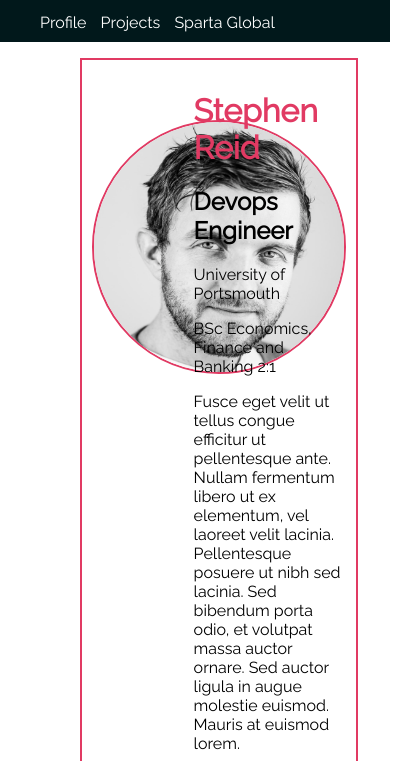
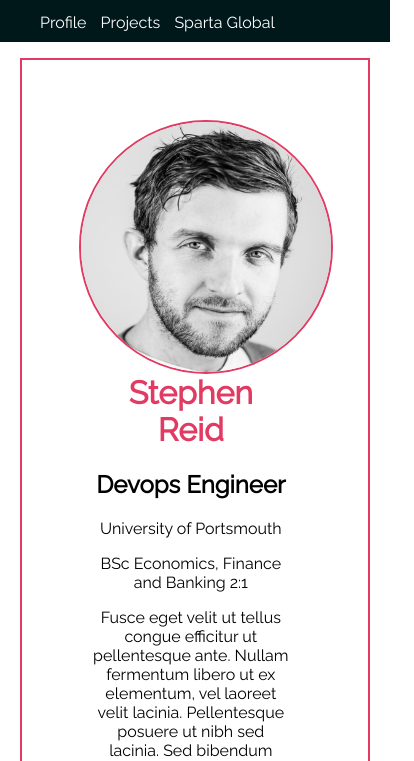
Before and after one commit to LEGreen1984/Media-Screen-Homework, a plain HTML site: page index.html in a window 390 px wide. Shown: the part 50-811 px from the top of the page, 414 px wide, since content can reach past the window. Drawn offline with Linux system fonts and the light colour scheme.

Commit message:
initial changes made

```diff
--- a/css/global.css
+++ b/css/global.css
@@ -45,3 +45,16 @@ body {
 .main-content {
   margin: 0 80px;
 }
+
+@media screen and (max-width: 415px){
+  .main-content {margin: 0 20px;
+  }
+    .right {
+    text-align: center;
+    width: 60%;
+    position: center;
+    position: relative;
+    left: 61px;
+    float: none;
+}
+}
--- a/css/index.css
+++ b/css/index.css
@@ -30,3 +30,24 @@ header, .experience {
 	border: 2px solid #E13A63;
 	padding: 10px;
 }
+
+@media screen and (max-width: 415px){
+  .main-content {margin: 0 20px;
+  }
+    .right {
+    text-align: center;
+    width: 60%;
+    position: center;
+    position: relative;
+    left: 61px;
+    float: none;
+}
+#headshot {
+	display: block;
+	text-align: center;
+	margin: 50px auto 0;
+	border: 2px solid #E13A63;
+	position: relative;
+	left: 47px;
+}
+}
--- a/index.html
+++ b/index.html
@@ -2,7 +2,7 @@
 <html lang="en">
 <head>
   <title>Stephen Reid</title>
-
+<meta name="viewport" content="width=device-width, initial-scale=1.0, user-scalable=no">
   <link href="https://fonts.googleapis.com/css?family=Raleway" rel="stylesheet">
   <link rel="stylesheet" type="text/css" href="css/global.css">
   <link rel="stylesheet" type="text/css" href="css/index.css">
```
